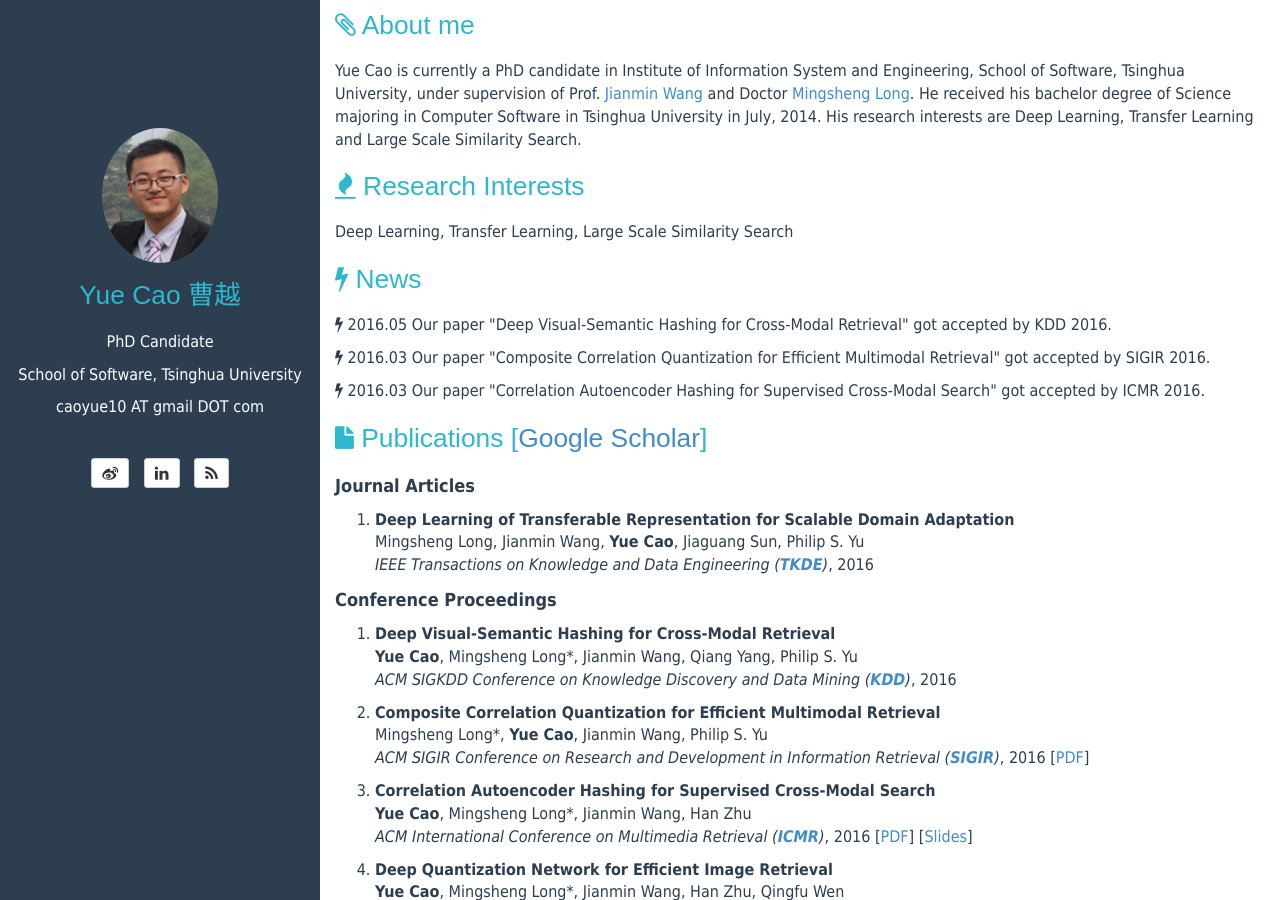
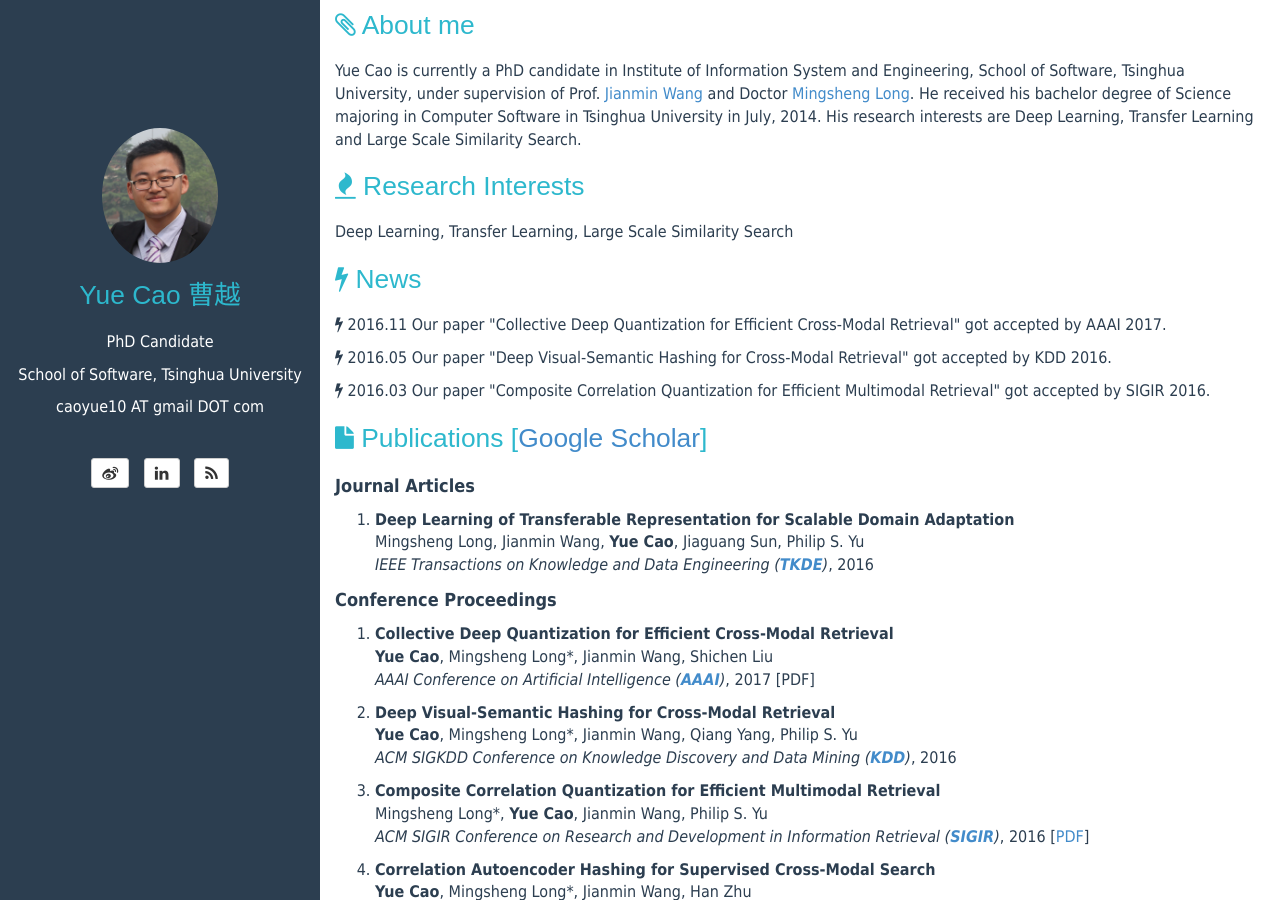
Before and after one commit to caoyue10/caoyue10.github.io, a Jekyll site: the page built from index.html, in a window 1280 px wide and 900 px high. Built offline with Jekyll 4.4.1, drawn with Linux system fonts in a browser that asks for light colours; the list of posts is cut into pages by our own code.

Commit message:
aaai pre

```diff
--- a/index.html
+++ b/index.html
@@ -65,15 +65,15 @@ tagline:
     </header>
     <p>
     <i class="fa fa-bolt"></i>
+    2016.11 Our paper "Collective Deep Quantization for Efficient Cross-Modal Retrieval" got accepted by AAAI 2017.
+    </p>
+    <p>
+    <i class="fa fa-bolt"></i>
     2016.05 Our paper "Deep Visual-Semantic Hashing for Cross-Modal Retrieval" got accepted by KDD 2016.
     </p>
     <p>
     <i class="fa fa-bolt"></i>
     2016.03 Our paper "Composite Correlation Quantization for Efficient Multimodal Retrieval" got accepted by SIGIR 2016.
-    </p>
-    <p>
-    <i class="fa fa-bolt"></i>
-    2016.03 Our paper "Correlation Autoencoder Hashing for Supervised Cross-Modal Search" got accepted by ICMR 2016.
     </p>
 </div>
 
@@ -93,6 +93,14 @@ tagline:
     </ol>
     <p><font size="4"><strong>Conference Proceedings</strong></font></p>
     <ol>
+        <li><p>
+            <strong>Collective Deep Quantization for Efficient Cross-Modal Retrieval</strong>
+            <br>
+            <strong>Yue Cao</strong>, Mingsheng Long*, Jianmin Wang, Shichen Liu
+            <br>
+            <em>AAAI Conference on Artificial Intelligence (<a href="http://www.aaai.org/Conferences/AAAI/aaai17.php"><strong>AAAI</strong></a>)</em>, 2017
+            [PDF]
+        </p></li>
         <li><p>
             <strong>Deep Visual-Semantic Hashing for Cross-Modal Retrieval</strong>
             <br>
```
